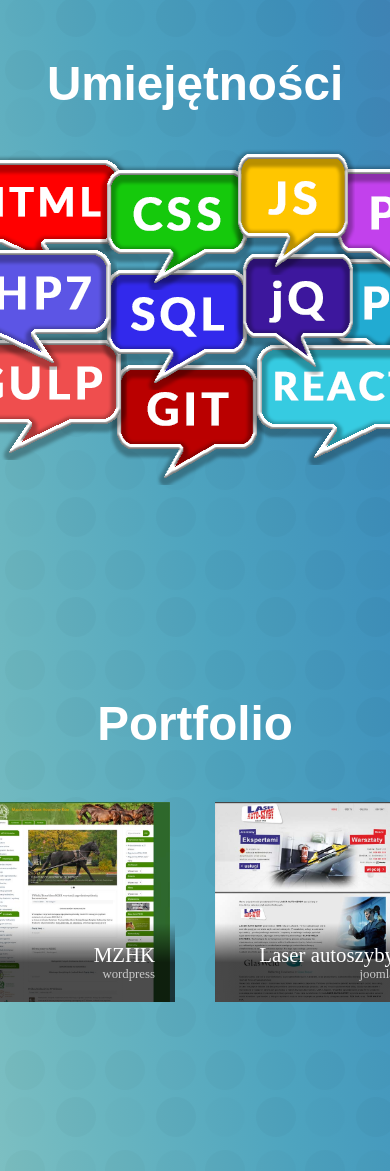
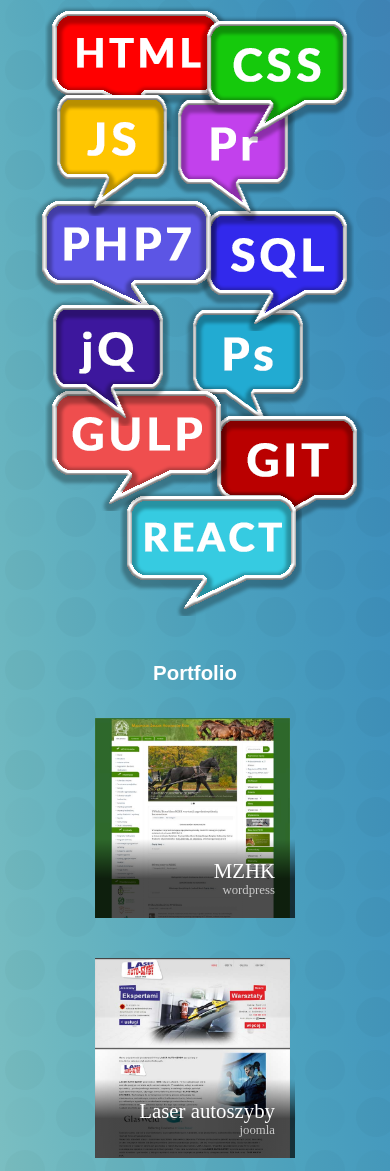
Before and after one commit to krystianjohn88/portfolio2020, a plain HTML site: page index.html in a window 390 px wide. Shown: the part 657-1828 px from the top of the page. Drawn offline with Linux system fonts and the light colour scheme.

Commit message:
respansywnosc
poprawa respansywnosci

```diff
--- a/index.html
+++ b/index.html
@@ -151,7 +151,7 @@
                 <div class="con-contact">
                     <p>telefon: <a href="tel:+48713333222">721532946</a></p>
                     <p>mail: <a href="mailto: krystianjohn88@gmail.com">krystianjohn88@gmail.com</a></p>
-                    <p>CV - otwórz</p>
+                    <p>CV - <a href="CV_Krystian_John.doc">otwórz</a></p>
                     <p><a href="https://github.com/krystianjohn88" target="_blank">GitHub</a></p>
                 </div>
             </div>
--- a/style.css
+++ b/style.css
@@ -361,6 +361,9 @@ a:hover{
 }
 .portfolio-div{
     display: flex;
+    flex-wrap: wrap;
+    justify-content: center;
+    align-items: center;
 }
 .card {
     position: relative;
@@ -523,14 +526,138 @@ a:hover{
     margin: 40px;
 }
 @media(max-width: 1060px){
+    .html{
+    background-image: url(img/ikona-html.png);
+    width: 182px;
+    height: 128px;
+    position: absolute;
+    top: 10px;
+    left: 10px;
+    z-index: 2;
+}
+.css{
+    background-image: url(img/ikona-css.png);
+    width: 154px;
+    height: 128px;
+    position: absolute;
+    top: 20px;
+    left: 165px;
+    z-index: 5;
+}
+.js{
+    background-image: url(img/ikona-js.png);
+    width: 125px;
+    height: 128px;
+    position: absolute;
+    top: 95px;
+    left: 14px;
+    z-index: 5;
+}
+.pr{
+    background-image: url(img/ikona-pr.png);
+    width: 125px;
+    height: 128px;
+    position: absolute;
+    top: 100px;
+    left: 135px;
+    z-index: 3;
+}
+.php7{
+    background-image: url(img/ikona-php7.png);
+    width: 182px;
+    height: 128px;
+    position: absolute;
+    top: 200px;
+    z-index: 4;
+}
+.sql{
+    background-image: url(img/ikona-sql.png);
+    width: 154px;
+    height: 128px;
+    position: absolute;
+    top: 210px;
+    left: 165px;
+    z-index: 3;
+}
+.jq{
+    background-image: url(img/ikona-jq.png);
+    width: 125px;
+    height: 128px;
+    position: absolute;
+    top: 305px;
+    left: 10px;
+    z-index: 4;
+}
+.ps{
+    background-image: url(img/ikona-ps.png);
+    width: 125px;
+    height: 128px;
+    position: absolute;
+    top: 310px;
+    left: 150px;
+    z-index: 0;
+}
+.gulp{
+    background-image: url(img/ikona-gulp.png);
+    width: 182px;
+    height: 128px;
+    position: absolute;
+    top: 390px;
+    left: 10px;
+    z-index: 2;
+}
+.git{
+    background-image: url(img/ikona-git.png);
+    width: 154px;
+    height: 128px;
+    position: absolute;
+    top: 415px;
+    left: 175px;
+    z-index: 1;
+}
+.react{
+    background-image: url(img/ikona-react.png);
+    width: 182px;
+    height: 128px;
+    position: absolute;
+    top: 495px;
+    left: 85px;
+    z-index: 1;
+}
+.scale{
+    transform: scale(.5);
+}
+.skill-lvl{
+    display: flex;
+    justify-content: center;
+    align-items: center;
+    flex-wrap: wrap;
+    position: absolute;
+    width: 200px;
+    height: 50px;
+    background-color: rgba(0, 0, 0, 0.66);
+    border-style: solid;
+    border-color: white;
+    border-width: 3px;
+    border-radius: 20px;
+    z-index: 10;
+}
+   .content-skill {
+    width: 320px;
+}
+@media(max-width: 1060px){
     body{
         height: 100%;
+        font-size: 6px;
     }
    #about_me, #skill, #portfolio, #contact{
     width: 100%;
     height: 600px;
        min-height: 450px;
 }
-
+    #skill{
+        height: 670px;
+            justify-content:flex-start;
+    }
 }
 }
```
Also changed, not shown: 1 other file.
